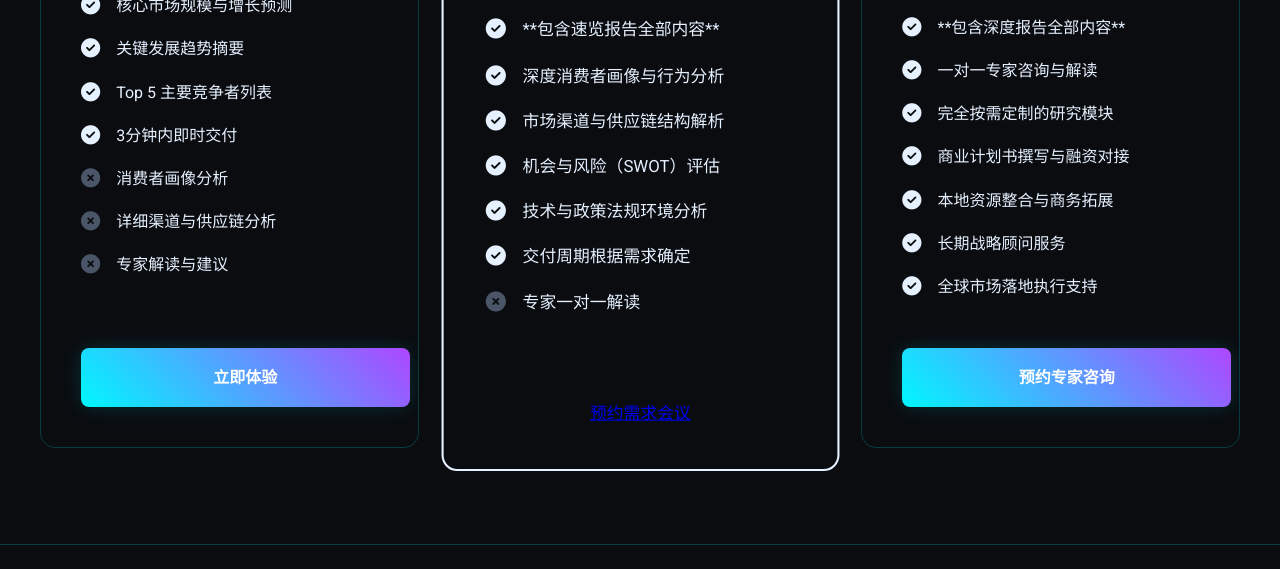
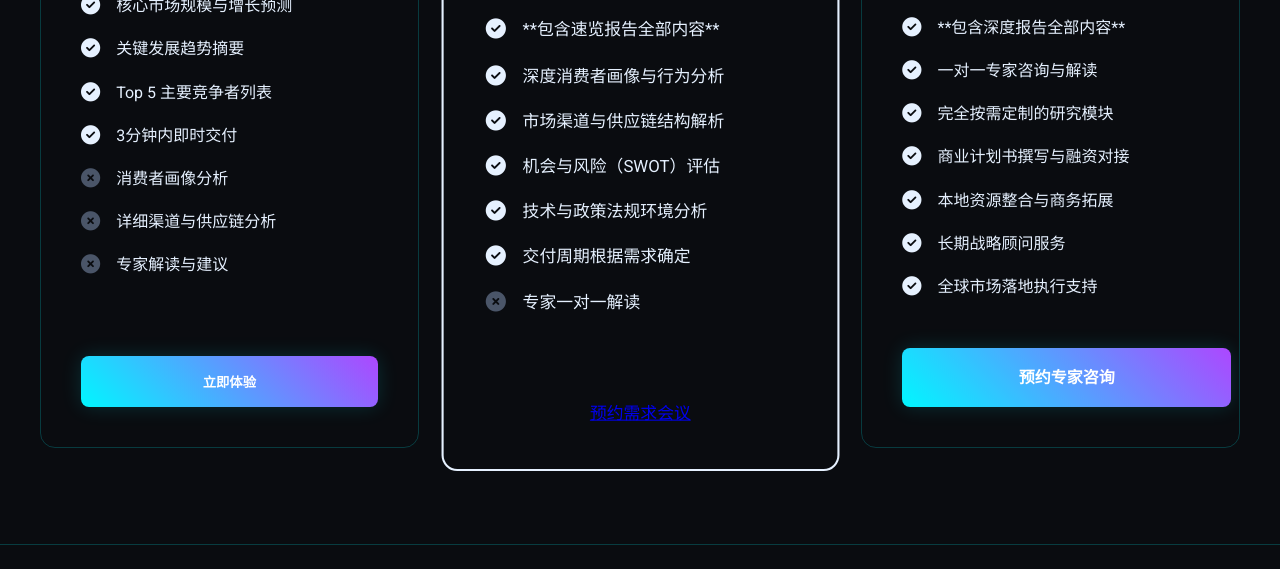
Before and after one commit to qiangzhang2009/report-business-website, a plain HTML site: page services.html in a window 1280 px wide. Shown: the part 1069-1638 px from the top of the page. Drawn offline with Linux system fonts and the light colour scheme.

Commit message:
FIX: Change services button to bust cache

```diff
--- a/services.html
+++ b/services.html
@@ -64,7 +64,7 @@
                             </ul>
                         </div>
                         <div class="pricing-footer">
-                            <a href="javascript:void(0);" id="trigger-payment-modal-from-services-btn" class="btn">立即体验</a>
+                            <button id="trigger-payment-modal-from-services-btn" class="btn">立即体验</button>
                         </div>
                     </div>
 
```
